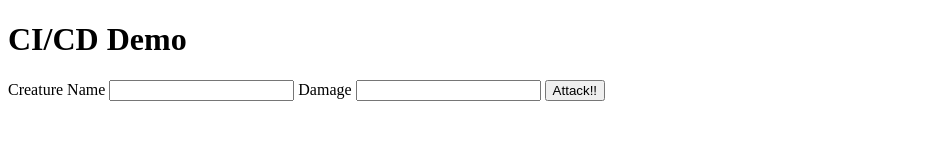
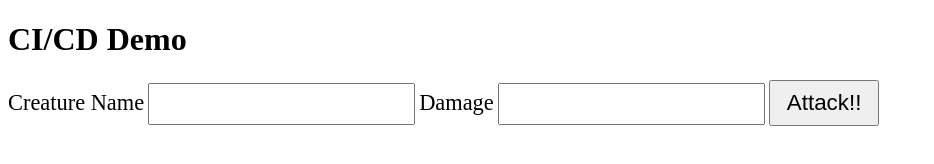
Before and after one commit to uKiJo/ci-github-actions, a website built with webpack: page src/index.html in a window 1280 px wide. Shown: the whole page, without its empty margins (0-934 px from the left). Built offline with nearby package versions, Linux system fonts and the light colour scheme.

Commit message:
add meta description and style

```diff
--- a/lighthouserc.js
+++ b/lighthouserc.js
@@ -3,7 +3,6 @@ module.exports = {
     upload: {
       target: "temporary-public-storage",
     },
-
     assert: {
       preset: "lighthouse:no-pwa",
     },
--- a/src/index.html
+++ b/src/index.html
@@ -5,7 +5,23 @@
   <meta charset="UTF-8">
   <meta http-equiv="X-UA-Compatible" content="IE=edge">
   <meta name="viewport" content="width=device-width, initial-scale=1.0">
+  <meta name="description" content="an app demo to learn about Ci/Cd with github actions">
   <title>CI/CD Demo</title>
+  <style>
+    label {
+      font-size: 1.4rem;
+    }
+
+    input {
+      font-size: 1.2rem;
+      padding: 0.5rem;
+    }
+
+    button {
+      font-size: 1.4rem;
+      padding: 0.5rem 1rem;
+    }
+  </style>
 </head>
 
 <body>
```
